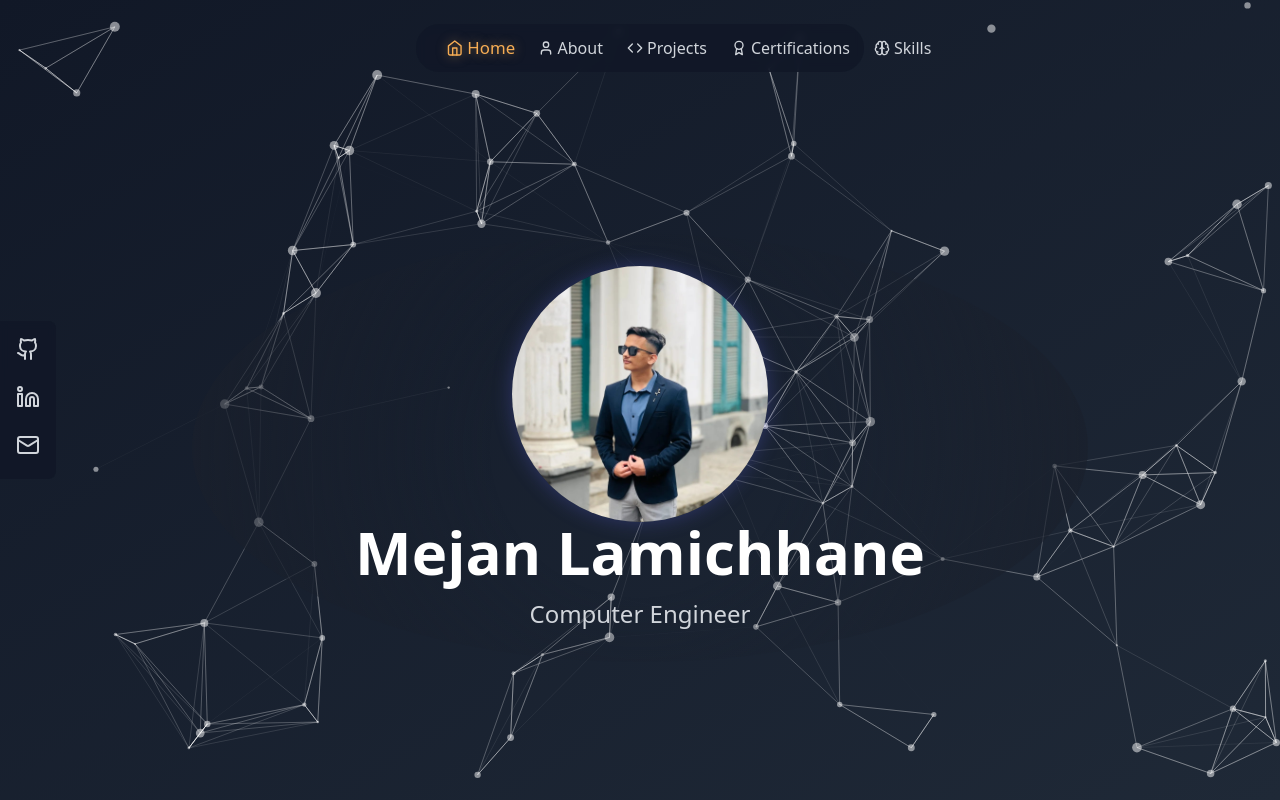
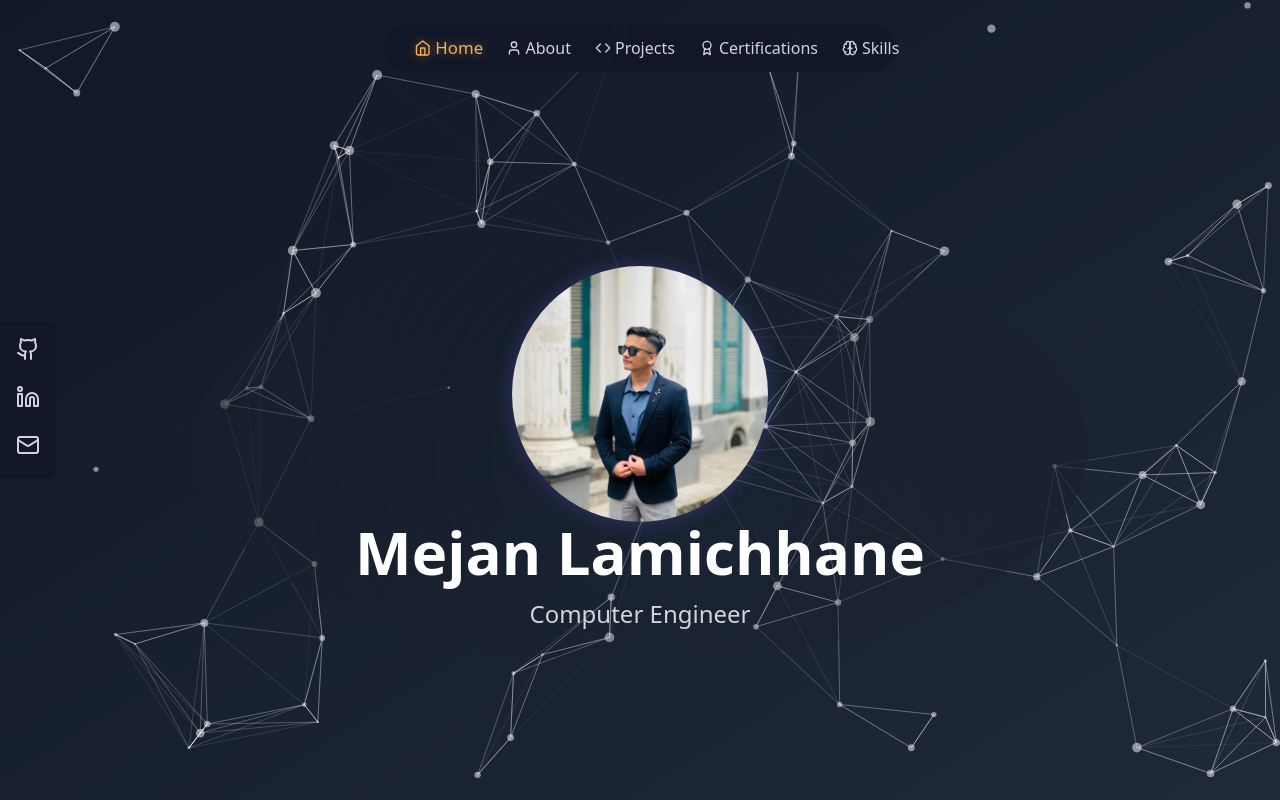
Before and after one commit to mejan007/portfolio-site, a React (Vite) app: page / in a window 1280 px wide. Shown: the top 800 px of the page. Built offline with nearby package versions, Linux system fonts and the light colour scheme.

Commit message:
fixing length of navigation bar

```diff
--- a/src/App.tsx
+++ b/src/App.tsx
@@ -544,7 +544,7 @@ function App() {
 
         <nav className="fixed top-0 left-0 right-0 z-40">
             <div className="container mx-auto px-4 py-6">
-            <div className="max-w-md mx-auto bg-gray-900/90 backdrop-blur-sm rounded-full px-8 py-3">
+            <div className="max-w-lg mx-auto bg-gray-900/90 backdrop-blur-sm rounded-full px-8 py-3">
             <div className="flex items-center gap-6">
                 {[
 		        { name: 'Home', icon: Home, ref: heroRef, id: 'home' },
```
